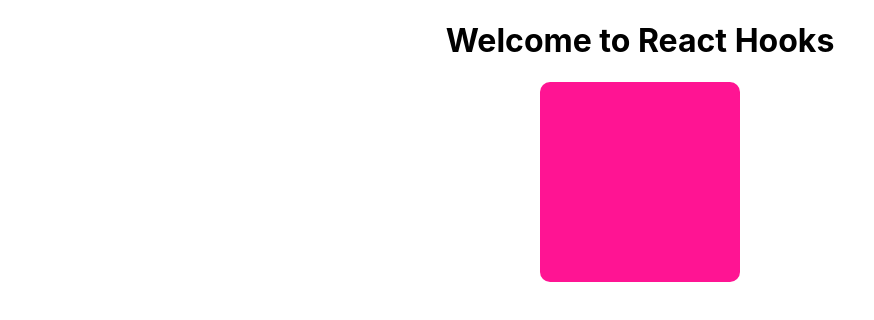
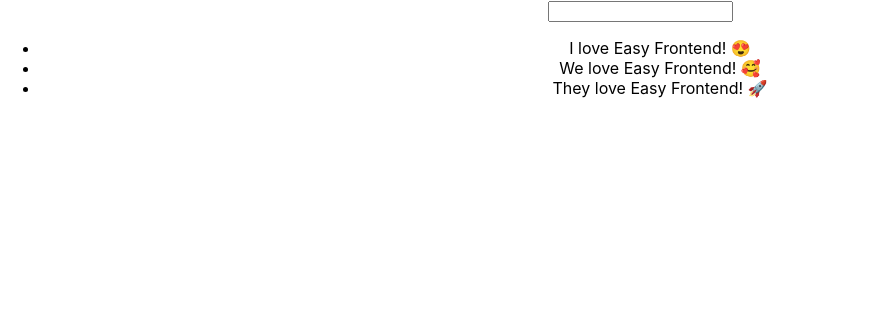
Before and after one commit to vdt040499/react_hooks_basic, a React (Create React App) app: page / in a window 1280 px wide. Shown: the top 320 px of the page, without its empty margins (0-874 px from the left). Built offline with nearby package versions, Linux system fonts and the light colour scheme.

Commit message:
ToDoList and ToDoForm

```diff
--- a/src/App.js
+++ b/src/App.js
@@ -1,12 +1,40 @@
-import React from 'react';
+import React, { useState } from 'react';
 import './App.scss';
-import ColorBox from './components/ColorBox/index';
+import ToDoList from './components/ToDoList/index';
+import ToDoForm from './components/ToDoForm/index';
+function App() {
 
-function App() {
+  const [toDoList, setToDoList] = useState([
+    { id: 1, title: 'I love Easy Frontend! 😍 ' },
+    { id: 2, title: 'We love Easy Frontend! 🥰 ' },
+    { id: 3, title: 'They love Easy Frontend! 🚀 ' },
+  ]);
+
+  function handleToDoClick(todo){
+    const index = toDoList.findIndex(x => x.id === todo.id)
+    if(index < 0) return;
+
+    const newToDoList = [...toDoList];
+    newToDoList.splice(index, 1);
+    setToDoList(newToDoList);
+  }
+
+  function handleToDoFormSubmit(formValues){
+    console.log(formValues);
+
+    const newToDoList = [...toDoList];
+    const newToDo = {
+      id: toDoList.length + 1,
+      ...formValues
+    }
+    newToDoList.push(newToDo);
+    setToDoList(newToDoList);
+  }
+
   return (
     <div className="app">
-      <h1>Welcome to React Hooks</h1>
-      <ColorBox/>
+      <ToDoForm onSubmit={handleToDoFormSubmit}/>
+      <ToDoList todos={toDoList} onToDoClick={handleToDoClick}/>
     </div>
   );
 }
--- a/src/components/ColorBox/index.js
+++ b/src/components/ColorBox/index.jsx
@@ -1,5 +1,7 @@
+import 'Hello.js';
 import React, { useState } from 'react';
 import './ColorBox.scss';
+
 function getRandomColor() {
     const COLOR_LIST = ['deeppink','green','yellow','black','blue']
     const randomIndex = Math.trunc(Math.random() * 5);
--- /dev/null
+++ b/src/components/ToDoForm/index.jsx
@@ -0,0 +1,49 @@
+import React, {useState} from 'react';
+import PropTypes from 'prop-types';
+
+ToDoForm.propTypes = {
+    onSubmit: PropTypes.func,
+};
+
+ToDoForm.defaultProps = {
+    onSubmit: null,
+}
+
+function ToDoForm(props) {
+
+    const { onSubmit } = props;
+    const [value, setValue] = useState('');
+
+    function handleValueChange(e) {
+        setValue(e.target.value);
+    }
+
+    function handleSubmit(e) {
+        //prevent reloading browser
+        e.preventDefault();
+
+        if(!onSubmit) return;
+
+        const formValues = {
+            title: value,
+        }
+        onSubmit(formValues);
+
+        //reset form
+        setValue('');
+    }
+
+    return (
+        <div>
+            <form onSubmit={handleSubmit}>
+                <input
+                    type="text"
+                    value={value}
+                    onChange={handleValueChange}
+                />
+            </form>
+        </div>
+    );
+}
+
+export default ToDoForm;
--- /dev/null
+++ b/src/components/ToDoList/index.jsx
@@ -0,0 +1,37 @@
+import React from 'react';
+import PropTypes from 'prop-types';
+
+ToDoList.propTypes = {
+    todos: PropTypes.array,
+    onToDoClick: PropTypes.func,
+};
+
+ToDoList.defaultProps = {
+    todos: [],
+    onToDoClick: null,
+};
+
+function ToDoList(props) {
+    const { todos, onToDoClick } = props;
+
+    function handleClick(todo) {
+        if (onToDoClick) {
+            onToDoClick(todo);
+        }
+    }
+
+    return (
+        <ul className="todo-list">
+            {todos.map(todo => (
+                <li
+                    key={todo.id}
+                    onClick={() => handleClick(todo)}
+                >
+                    {todo.title}
+                </li>
+            ))}
+        </ul>
+    );
+}
+
+export default ToDoList;
```
